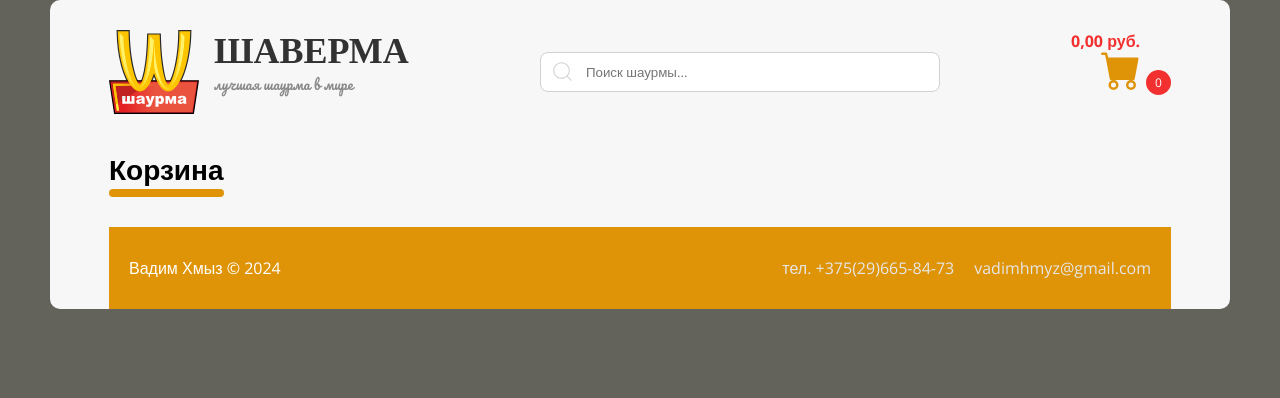
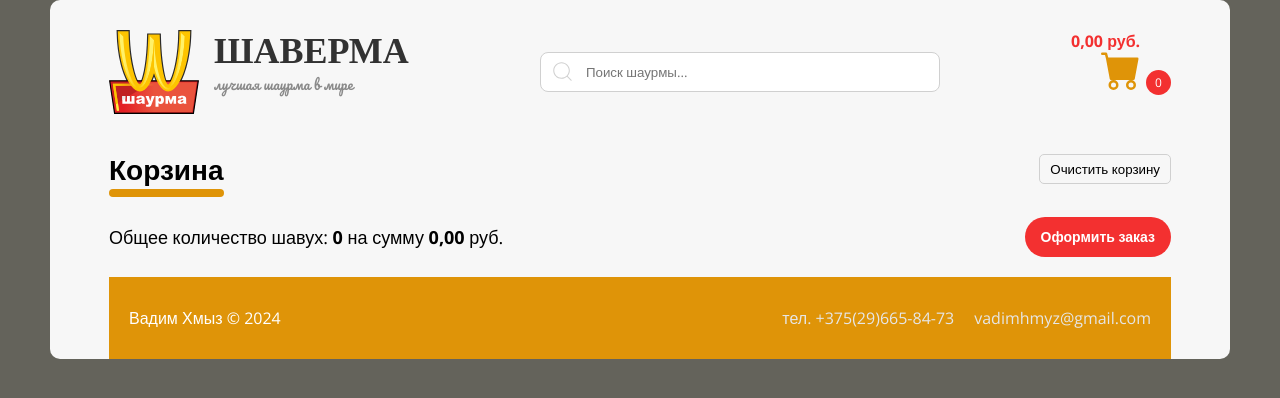
Before and after one commit to vadimhmys/shawarma-shop, a React (Create React App) app in the folder client/: page /basket in a window 1280 px wide. Shown: the top 398 px of the page. Built offline with nearby package versions, Linux system fonts and the light colour scheme; a web font is replaced by a local one.

Commit message:
feat(basket): add additional info and buttons to basket page

```diff
--- a/client/src/App.module.scss
+++ b/client/src/App.module.scss
@@ -4,7 +4,7 @@
   width: calc(100vw - 100px);
   max-width: 1400px;
   height: 100%;
-  background-color: darken($color: $white, $amount: 3%) ;
+  background-color: darken($color: $white, $amount: 3%);
   margin: 0 auto;
   border-radius: 10px;
 
--- a/client/src/pages/Basket/Basket.module.scss
+++ b/client/src/pages/Basket/Basket.module.scss
@@ -21,3 +21,33 @@
 .list {
   margin-top: 20px;
 }
+
+.bottom {
+  display: flex;
+  justify-content: space-between;
+  align-items: center;
+  margin: 10px 0;
+  font-size: 18px;
+
+  span {
+    font-weight: bold;
+  }
+}
+
+.clearBtn {
+  padding: 5px 10px;
+  border: 1px solid $gray-light;
+  border-radius: 5px;
+  cursor: pointer;
+  background-color: darken($color: $white, $amount: 3%);
+  float: right;
+  transition: all ease-in .1s;
+
+  &:hover {
+    border: 1px solid $gray-dark;
+  }
+
+  &:active {
+    transform: translate(2px, 2px);
+  }
+}
--- a/client/src/pages/Basket/index.jsx
+++ b/client/src/pages/Basket/index.jsx
@@ -1,19 +1,28 @@
 import React from 'react';
 import { useSelector } from 'react-redux';
+import { formatPrice } from '../../utils/formatPrice';
 import BasketItem from './BasketItem';
+import Button from '../../components/Button';
 
 import styles from './Basket.module.scss';
 
 export default function Basket() {
-  const {items} = useSelector(state => state.basket);
+  const items = useSelector(state => state.basket.items);
+  const totalCount = items.reduce((sum, item) => sum + item.count, 0);
+  const totalPrice = formatPrice(items.reduce((sum, item) => sum + item.count * parseFloat(item.price.replace(',','.')), 0));
   return (
     <div className={styles.root}>
       <h2 className={styles.title}>Корзина</h2>
+      <button className={styles.clearBtn}>Очистить корзину</button>
       <ul className={styles.list}>
         {
           items.map(item => <BasketItem key={item.id + item.cake + item.weight + JSON.stringify(item.addedComponentsList)} {...item}/>)
         }
       </ul>
+      <div className={styles.bottom}>
+        <p className={styles.text}>Общее количество шавух: <span>{totalCount}</span> на сумму <span>{totalPrice}</span> руб.</p>
+        <Button>Оформить заказ</Button>
+      </div>
     </div>
   );
 }
```
